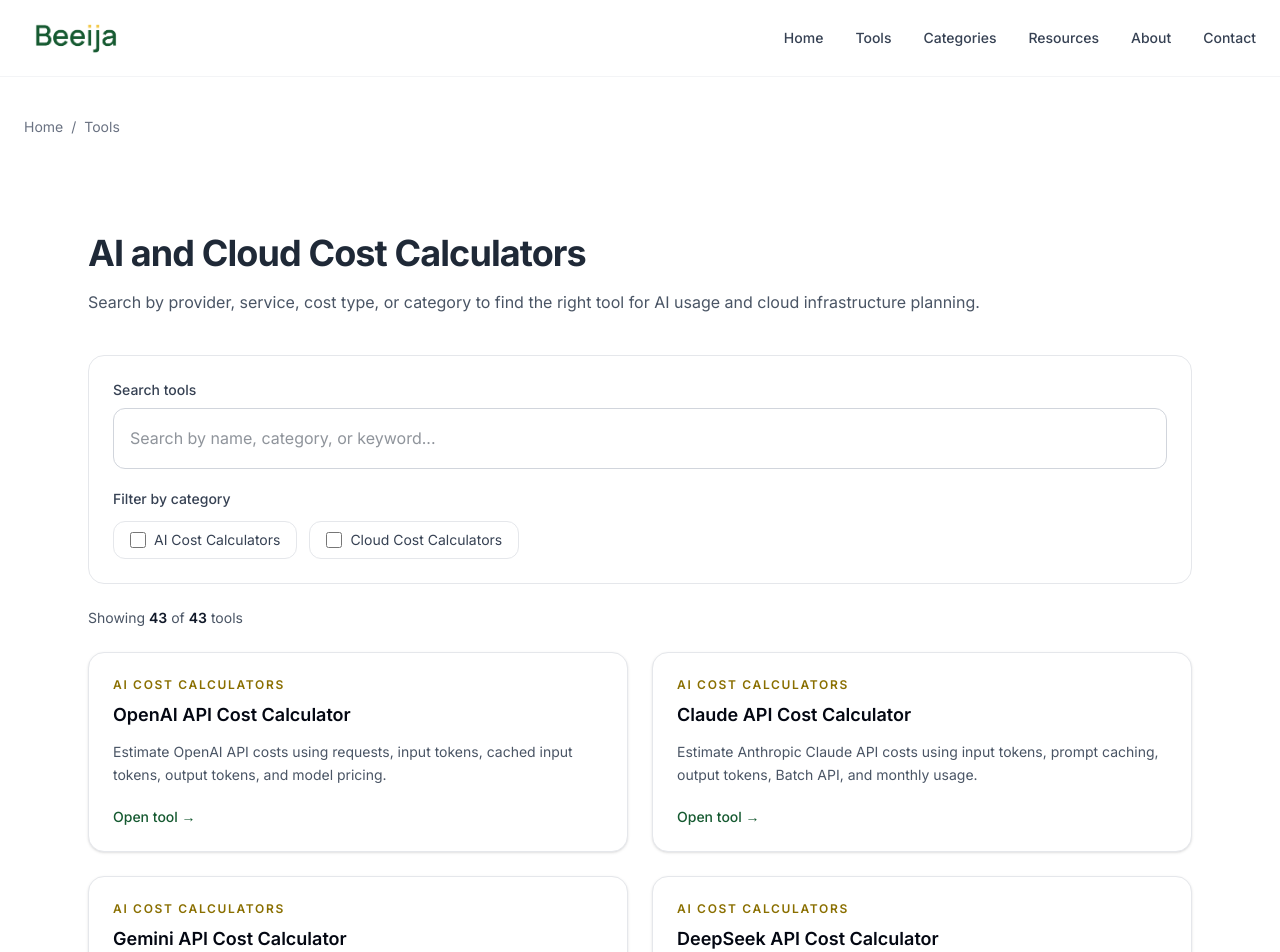
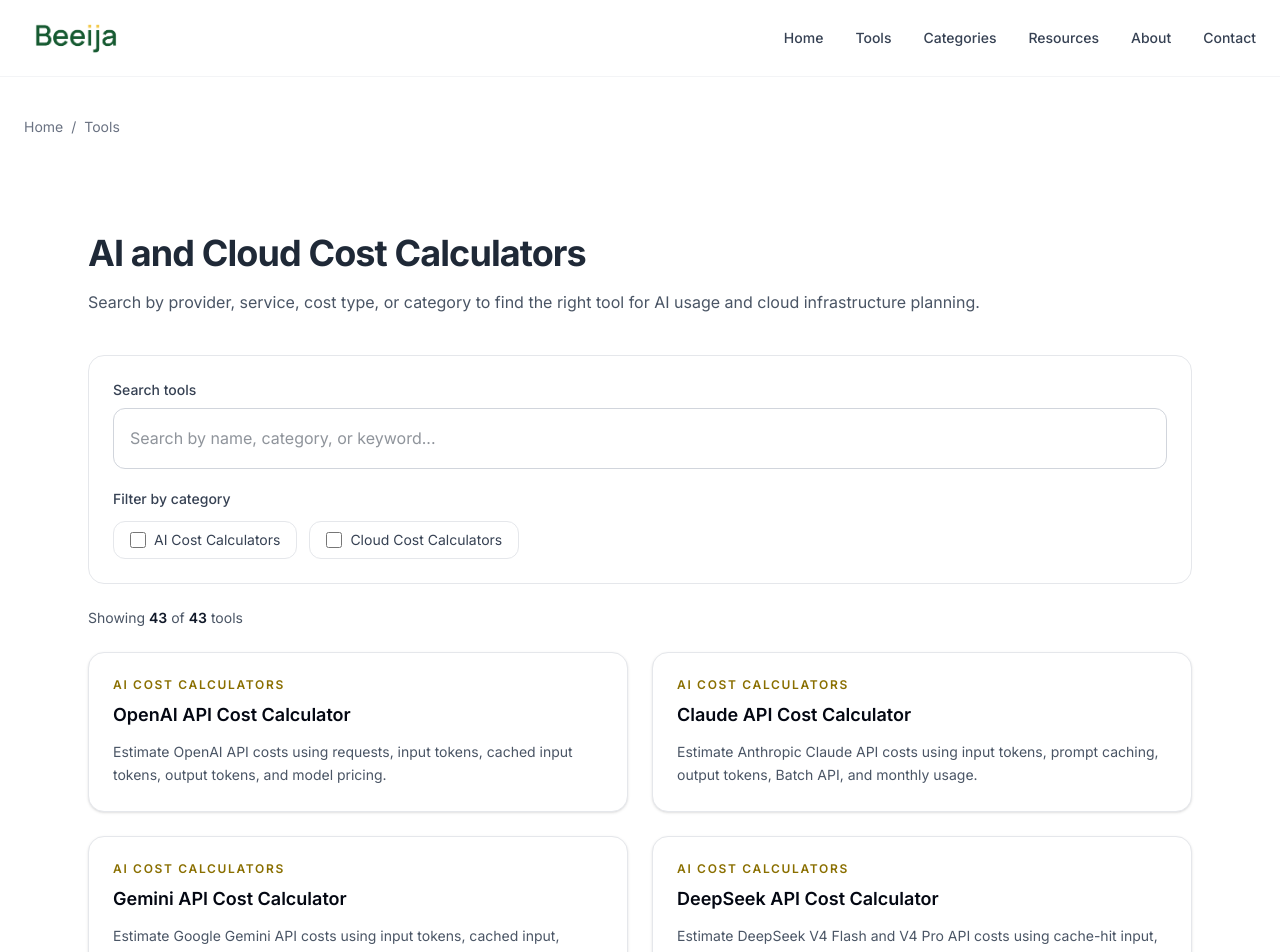
Before and after one commit to vaarunsonawwane-ops/beeija, a Next.js app: page /tools in a window 1280 px wide. Shown: the top 952 px of the page. Built offline with nearby package versions, Linux system fonts and the light colour scheme.

Commit message:
Update ToolCard.tsx

```diff
--- a/app/components/ToolCard.tsx
+++ b/app/components/ToolCard.tsx
@@ -20,7 +20,7 @@ export default function ToolCard({
   return (
     <Link
       href={href}
-      className="group flex h-full flex-col rounded-2xl border border-gray-200 bg-white p-6 shadow-sm transition duration-200 hover:-translate-y-1 hover:shadow-md focus-visible:outline-none focus-visible:ring-2 focus-visible:ring-[var(--green)] focus-visible:ring-offset-2"
+      className="group block h-full rounded-2xl border border-gray-200 bg-white p-6 shadow-sm transition duration-200 hover:-translate-y-1 hover:shadow-md focus-visible:outline-none focus-visible:ring-2 focus-visible:ring-[var(--green)] focus-visible:ring-offset-2"
     >
       {category ? (
         <p className="text-xs font-semibold uppercase tracking-[0.14em] text-[var(--yellow-dark)]">
@@ -35,10 +35,6 @@ export default function ToolCard({
       <p className="mt-3 text-sm leading-relaxed text-gray-600">
         {description}
       </p>
-
-      <p className="mt-auto pt-5 text-sm font-medium text-[var(--green)]">
-        Open tool →
-      </p>
     </Link>
   );
 }
```
